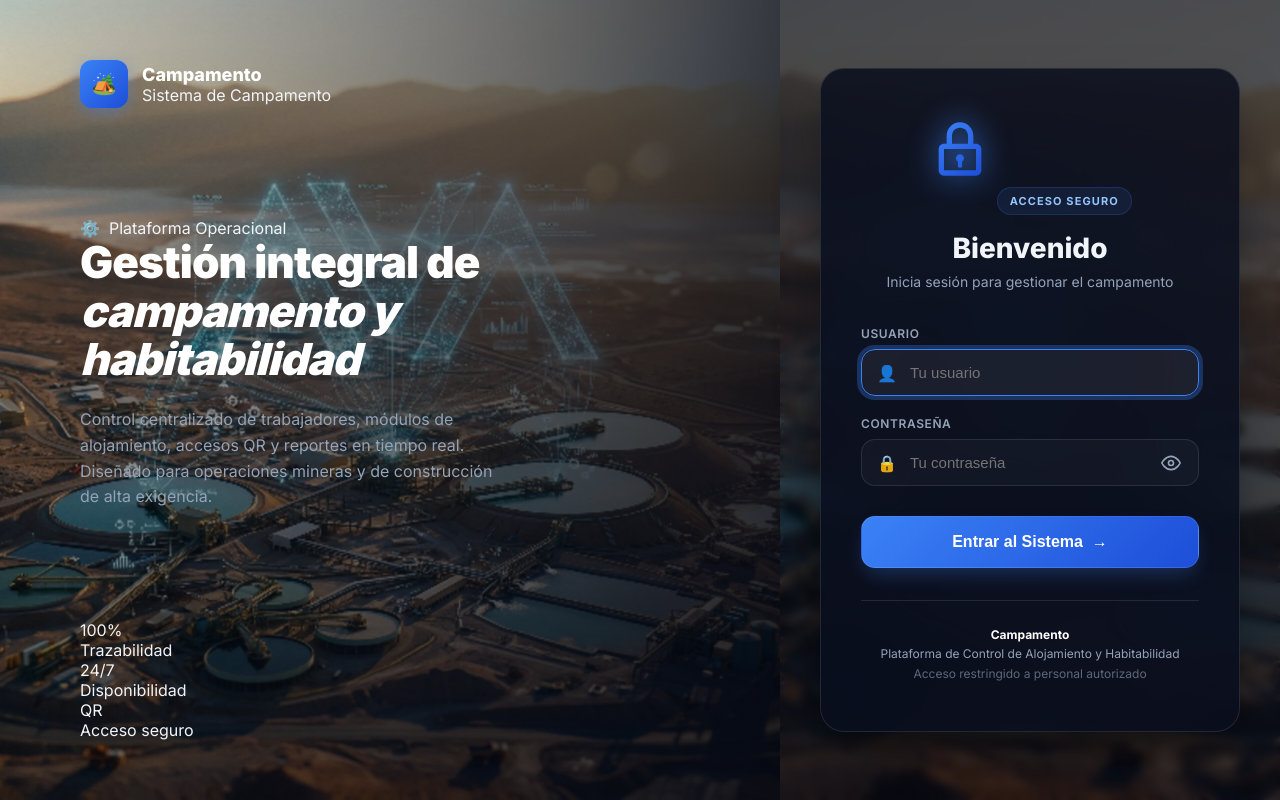
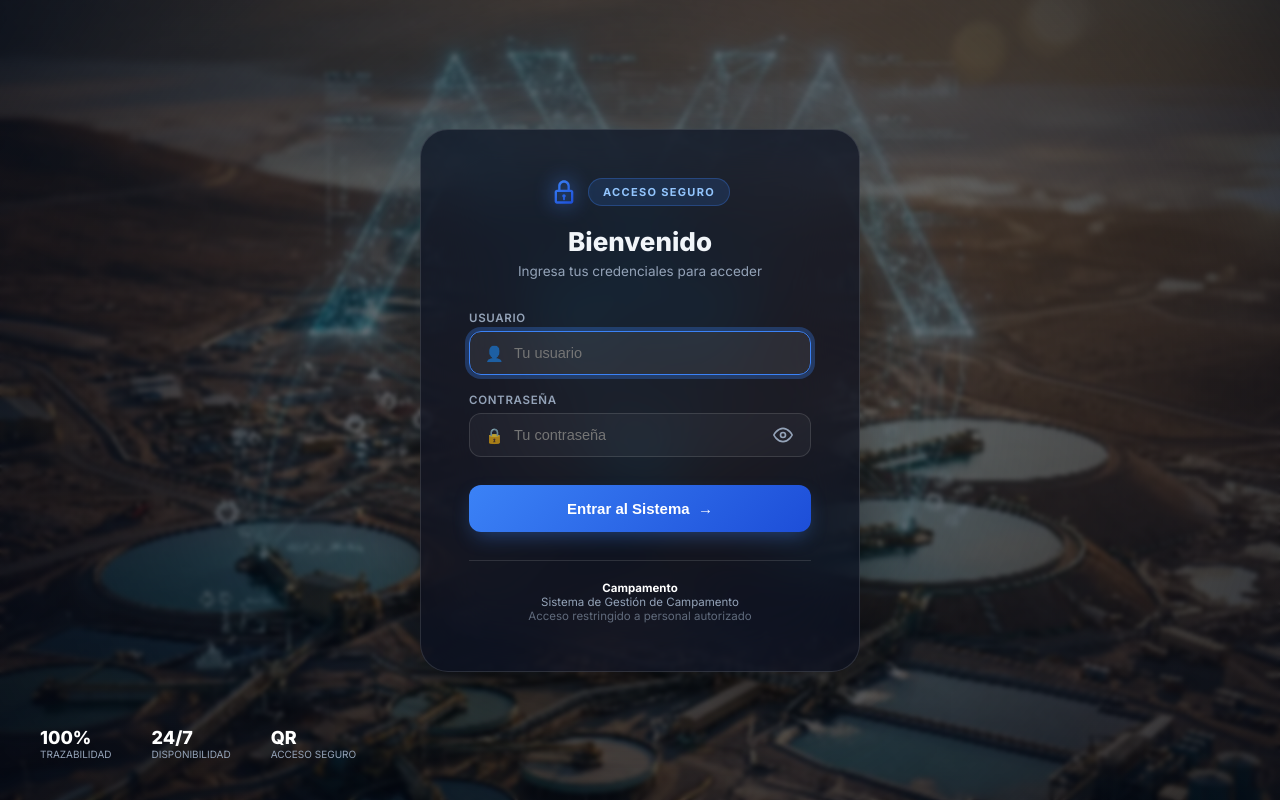
Before and after one commit to camilovillalobos1987-cmd/Control-alojamiento, a Flask app: page /login in a window 1280 px wide. Run offline with Flask 3, Linux system fonts and the light colour scheme.

Commit message:
Fix login background crop and align lock icon with badge

```diff
--- a/templates/auth/login.html
+++ b/templates/auth/login.html
@@ -16,8 +16,8 @@
       --text:    #f1f5f9;
       --muted:   #94a3b8;
       --sub:     #cbd5e1;
-      --border:  rgba(255,255,255,0.1);
-      --glass-bg: rgba(10, 15, 30, 0.85); /* Glass base */
+      --border:  rgba(255,255,255,0.12);
+      --glass-bg: rgba(10, 15, 30, 0.7);
     }
 
     html, body {
@@ -29,95 +29,27 @@
     }
 
     /* ══════════════════════════════════════════════
-       LAYOUT: Glassmorphism centric
+       LAYOUT: Full Background Centered
     ══════════════════════════════════════════════ */
     .page {
       height: 100vh;
-      display: grid;
-      grid-template-columns: 1fr 500px;
-      background: #030712;
+      width: 100vw;
+      display: flex;
+      align-items: center;
+      justify-content: center;
+      position: relative;
+      background-image: url("{{ url_for('static', filename='img/portada.webp') }}");
+      background-size: cover;
+      background-position: center;
     }
 
-    @media (max-width: 992px) {
-      .page { grid-template-columns: 1fr; }
-      .left-panel { display: none; }
-    }
-
-    /* ══ Panel izquierdo ══ */
-    .left-panel {
-      position: relative;
-      overflow: hidden;
-    }
-
-    .left-panel img {
-      position: absolute;
-      inset: 0;
-      width: 100%; height: 100%;
-      object-fit: cover;
-      object-position: center 30%;
-    }
-
-    .left-panel::after {
+    /* Overlay general para profundidad */
+    .page::before {
       content: '';
       position: absolute;
       inset: 0;
-      background:
-        linear-gradient(to right,
-          rgba(3,7,18,0.1) 0%,
-          rgba(3,7,18,0.8) 100%),
-        linear-gradient(to bottom,
-          transparent 0%,
-          rgba(3,7,18,0.4) 100%);
-    }
-
-    .left-content {
-      position: absolute;
-      inset: 0;
-      z-index: 1;
-      display: flex;
-      flex-direction: column;
-      justify-content: space-between;
-      padding: 60px 80px;
-    }
-
-    .left-brand { display: flex; align-items: center; gap: 14px; }
-    .left-brand-icon {
-      width: 48px; height: 48px;
-      background: var(--accent-grad);
-      border-radius: 12px;
-      display: flex; align-items: center; justify-content: center;
-      font-size: 20px;
-      box-shadow: 0 4px 15px rgba(59,130,246,0.4);
-    }
-    .left-brand-name { font-size: 18px; font-weight: 800; color: #fff; }
-
-    .left-hero { flex: 1; display: flex; flex-direction: column; justify-content: center; }
-    .left-title {
-      font-size: 44px; font-weight: 900; line-height: 1.1; color: #fff;
-      margin-bottom: 24px; letter-spacing: -0.02em;
-    }
-    .left-title span { color: var(--accent); }
-    .left-desc { font-size: 16px; color: var(--muted); line-height: 1.6; max-width: 420px; }
-
-    /* ══ Panel derecho ══ */
-    .right-panel {
-      background-image: url("{{ url_for('static', filename='img/portada.webp') }}");
-      background-size: cover;
-      background-position: center;
-      display: flex;
-      align-items: center;
-      justify-content: center;
-      padding: 20px;
-      position: relative;
-    }
-
-    /* Overlay oscuro para que el glass se vea mejor */
-    .right-panel::before {
-      content: '';
-      position: absolute;
-      inset: 0;
-      background: rgba(3, 7, 18, 0.7); /* Oscurecer imagen de fondo */
-      backdrop-filter: blur(4px);
+      background: radial-gradient(circle at center, rgba(3,7,18,0.4) 0%, rgba(3,7,18,0.85) 100%);
+      backdrop-filter: blur(2px);
     }
 
     /* Animación de error */
@@ -130,122 +62,131 @@
 
     .form-box {
       width: 100%;
-      max-width: 420px;
+      max-width: 440px;
       background: var(--glass-bg);
-      backdrop-filter: blur(28px) saturate(180%);
-      -webkit-backdrop-filter: blur(28px) saturate(180%);
+      backdrop-filter: blur(32px) saturate(180%);
+      -webkit-backdrop-filter: blur(32px) saturate(180%);
       border: 1px solid var(--border);
-      border-radius: 24px;
-      padding: 48px 40px;
-      box-shadow: 0 25px 50px -12px rgba(0, 0, 0, 0.5);
+      border-radius: 28px;
+      padding: 48px;
+      box-shadow: 0 40px 100px -20px rgba(0, 0, 0, 0.6);
       position: relative;
-      z-index: 2;
+      z-index: 10;
     }
 
-    /* Marca superior en móvil */
-    .mobile-logo { display: none; margin-bottom: 30px; text-align: center; }
-    @media (max-width: 992px) {
-        .mobile-logo { display: block; }
-        .right-panel::before { background: rgba(3, 7, 18, 0.85); } /* Más oscuro en móvil */
+    .form-header { text-align: center; margin-bottom: 32px; }
+
+    /* Contenedor alineado para Candado + Badge */
+    .security-meta {
+        display: flex;
+        align-items: center;
+        justify-content: center;
+        gap: 10px;
+        margin-bottom: 20px;
     }
 
-    .form-header { text-align: center; margin-bottom: 36px; }
+    .brand-svg-icon {
+        width: 28px; height: 28px;
+        filter: drop-shadow(0 0 10px var(--accent));
+    }
+
     .form-header-badge {
       display: inline-flex;
-      background: rgba(59,130,246,0.1);
-      border: 1px solid rgba(59,130,246,0.2);
-      padding: 6px 12px;
+      background: rgba(59,130,246,0.15);
+      border: 1px solid rgba(59,130,246,0.3);
+      padding: 6px 14px;
       border-radius: 99px;
       font-size: 11px;
       font-weight: 700;
       text-transform: uppercase;
-      letter-spacing: 0.1em;
+      letter-spacing: 0.12em;
       color: #93c5fd;
-      margin-bottom: 16px;
-    }
-    .form-header h1 { font-size: 28px; font-weight: 800; margin-bottom: 8px; }
-    .form-header p { color: var(--muted); font-size: 14px; }
-
-    /* Estilo del ícono SVG para reemplazar emoji */
-    .brand-svg-icon {
-        width: 64px; height: 64px;
-        margin-bottom: 24px;
-        filter: drop-shadow(0 0 15px var(--accent));
     }
 
+    .form-header h1 { font-size: 26px; font-weight: 800; margin-bottom: 6px; }
+    .form-header p { color: var(--muted); font-size: 13.5px; }
+
     .alert {
-      background: rgba(239, 68, 68, 0.15);
+      background: rgba(239, 68, 68, 0.2);
       border: 1px solid rgba(239, 68, 68, 0.3);
       color: #fca5a5;
       padding: 12px 16px;
       border-radius: 12px;
       font-size: 13px;
-      margin-bottom: 24px;
+      margin-bottom: 20px;
       display: flex;
       align-items: center;
       gap: 10px;
     }
 
-    .field { margin-bottom: 20px; }
+    .field { margin-bottom: 18px; }
     .field label {
-      display: block; font-size: 12px; font-weight: 600; color: var(--muted);
-      margin-bottom: 8px; text-transform: uppercase; letter-spacing: 0.05em;
+      display: block; font-size: 11.5px; font-weight: 600; color: var(--muted);
+      margin-bottom: 6px; text-transform: uppercase; letter-spacing: 0.06em;
     }
     .input-wrap { position: relative; }
     .input-icon {
       position: absolute; left: 16px; top: 50%; transform: translateY(-50%);
-      color: var(--muted); font-size: 16px;
+      color: var(--muted); font-size: 15px; opacity: 0.7;
     }
     .field input {
       width: 100%;
-      background: rgba(255,255,255,0.03);
+      background: rgba(255,255,255,0.04);
       border: 1px solid var(--border);
-      border-radius: 14px;
-      padding: 14px 16px 14px 48px;
+      border-radius: 12px;
+      padding: 13px 16px 13px 44px;
       color: #fff;
-      font-size: 15px;
+      font-size: 14.5px;
       outline: none;
       transition: all 0.2s;
     }
     .field input:focus {
-      background: rgba(255,255,255,0.06);
+      background: rgba(255,255,255,0.08);
       border-color: var(--accent);
       box-shadow: 0 0 0 4px var(--glow);
     }
 
-    /* Error field highlight */
-    .field.error input { border-color: #ef4444; }
-
-    /* Eye toggle */
     .pw-toggle {
         position: absolute; right: 14px; top: 50%; transform: translateY(-50%);
         background: none; border: none; color: var(--muted);
         cursor: pointer; padding: 4px; display: flex; align-items: center;
-        transition: color 0.2s;
     }
-    .pw-toggle:hover { color: var(--text); }
 
     .btn-submit {
       width: 100%;
-      padding: 16px;
+      padding: 15px;
       background: var(--accent-grad);
-      border: 1px solid rgba(255,255,255,0.1);
-      border-radius: 14px;
-      color: #fff; font-size: 16px; font-weight: 700;
+      border: none;
+      border-radius: 12px;
+      color: #fff; font-size: 15px; font-weight: 700;
       cursor: pointer; transition: all 0.2s;
-      box-shadow: 0 10px 20px -5px rgba(59,130,246,0.3);
+      box-shadow: 0 8px 20px -5px rgba(59,130,246,0.4);
       margin-top: 10px;
     }
-    .btn-submit:hover { transform: translateY(-2px); box-shadow: 0 15px 30px -5px rgba(59,130,246,0.5); }
-    .btn-submit:active { transform: translateY(0); }
+    .btn-submit:hover { transform: translateY(-2px); box-shadow: 0 12px 25px -5px rgba(59,130,246,0.6); }
 
     .form-footer {
-      margin-top: 32px; text-align: center; font-size: 12px; color: var(--muted);
-      border-top: 1px solid var(--border); padding-top: 24px; line-height: 1.6;
+      margin-top: 28px; text-align: center; font-size: 11.5px; color: var(--muted);
+      border-top: 1px solid var(--border); padding-top: 20px;
     }
 
+    /* Stats integrados sutilmente */
+    .stats-revert {
+        position: absolute;
+        bottom: 40px;
+        left: 40px;
+        display: flex;
+        gap: 40px;
+        z-index: 5;
+    }
+    @media (max-width: 768px) { .stats-revert { display: none; } }
+
+    .stat-item-rev { display: flex; flex-direction: column; }
+    .stat-item-rev span:first-child { font-size: 18px; font-weight: 800; color: #fff; }
+    .stat-item-rev span:last-child { font-size: 10px; color: var(--muted); text-transform: uppercase; }
+
     .dev-hint {
-        margin-top: 20px; padding: 12px; border-radius: 12px;
+        margin-top: 16px; padding: 10px; border-radius: 10px;
         background: rgba(59,130,246,0.05); border: 1px dashed rgba(59,130,246,0.2);
         font-size: 11px; color: var(--sub);
     }
@@ -254,69 +195,28 @@
 <body>
 <div class="page">
 
-  <!-- ══ Panel izquierdo ══ -->
-  <div class="left-panel">
-    <img src="{{ url_for('static', filename='img/portada.webp') }}" alt="Campamento"/>
-    <div class="left-content">
-
-      <!-- Marca arriba -->
-      <div class="left-brand">
-        <div class="left-brand-icon">🏕️</div>
-        <div>
-          <div class="left-brand-name">{{ NOMBRE_EMPRESA }}</div>
-          <div class="left-brand-sub">Sistema de Campamento</div>
+  <!-- Stats originales restaurados del diseño anterior -->
+  <div class="stats-revert">
+    <div class="stat-item-rev">
+        <span>100%</span>
+        <span>Trazabilidad</span>
+    </div>
+    <div class="stat-item-rev">
+        <span>24/7</span>
+        <span>Disponibilidad</span>
+    </div>
+    <div class="stat-item-rev">
+        <span>QR</span>
+        <span>Acceso Seguro</span>
     </div>
   </div>
 
-      <!-- Texto principal centrado -->
-      <div class="left-hero">
-        <div class="left-tag">⚙️ &nbsp;Plataforma Operacional</div>
-        <div class="left-title">
-          Gestión integral de<br>
-          <em>campamento y</em><br>
-          <em>habitabilidad</em>
-        </div>
-        <p class="left-desc">
-          Control centralizado de trabajadores, módulos de alojamiento,
-          accesos QR y reportes en tiempo real. Diseñado para operaciones
-          mineras y de construcción de alta exigencia.
-        </p>
-      </div>
-
-      <!-- Stats abajo -->
-      <div class="left-stats">
-        <div class="left-stat">
-          <div class="left-stat-num">100%</div>
-          <div class="left-stat-label">Trazabilidad</div>
-        </div>
-        <div class="left-stat">
-          <div class="left-stat-num">24/7</div>
-          <div class="left-stat-label">Disponibilidad</div>
-        </div>
-        <div class="left-stat">
-          <div class="left-stat-num">QR</div>
-          <div class="left-stat-label">Acceso seguro</div>
-        </div>
-      </div>
-
-    </div>
-  </div>
-
-  <!-- ══ Panel derecho ══ -->
-  <div class="right-panel">
-
   <div class="form-box {% if get_flashed_messages(category_filter=['danger']) %}shake{% endif %}">
-
-      <!-- Logo visible solo en móvil -->
-      <div class="mobile-logo">
-          <div class="left-brand" style="justify-content: center;">
-            <div class="left-brand-icon">🏕️</div>
-            <div class="left-brand-name">{{ NOMBRE_EMPRESA }}</div>
-          </div>
-      </div>
 
     <!-- Cabecera -->
     <div class="form-header">
+
+      <div class="security-meta">
           <svg class="brand-svg-icon" viewBox="0 0 24 24" fill="none" xmlns="http://www.w3.org/2000/svg">
               <path d="M12 2C9.243 2 7 4.243 7 7V10H6C4.897 10 4 10.897 4 12V20C4 21.103 4.897 22 6 22H18C19.103 22 20 21.103 20 20V12C20 10.897 19.103 10 18 10H17V7C17 4.243 14.757 2 12 2ZM9 7C9 5.346 10.346 4 12 4C13.654 4 15 5.346 15 7V10H9V7ZM18 20H6V12H18V20ZM12 14C11.171 14 10.5 14.671 10.5 15.5C10.5 16.035 10.781 16.502 11.2 16.765V18.5C11.2 18.776 11.424 19 11.7 19H12.3C12.576 19 12.8 18.776 12.8 18.5V16.765C13.219 16.502 13.5 16.035 13.5 15.5C13.5 14.671 12.829 14 12 14Z" fill="url(#grad1)"/>
               <defs>
@@ -327,8 +227,10 @@
               </defs>
           </svg>
           <div class="form-header-badge">Acceso Seguro</div>
+      </div>
+
       <h1>Bienvenido</h1>
-        <p>Inicia sesión para gestionar el campamento</p>
+      <p>Ingresa tus credenciales para acceder</p>
     </div>
 
     <!-- Flash messages -->
@@ -343,7 +245,7 @@
 
     <!-- Formulario -->
     <form method="POST" action="{{ url_for('login') }}">
-        <div class="field {% if get_flashed_messages(category_filter=['danger']) %}error{% endif %}">
+      <div class="field">
         <label>Usuario</label>
         <div class="input-wrap">
           <span class="input-icon">👤</span>
@@ -353,7 +255,7 @@
         </div>
       </div>
 
-        <div class="field {% if get_flashed_messages(category_filter=['danger']) %}error{% endif %}">
+      <div class="field">
         <label>Contraseña</label>
         <div class="input-wrap">
           <span class="input-icon">🔒</span>
@@ -374,18 +276,16 @@
     <!-- Footer -->
     <div class="form-footer">
       <strong style="color:#fff;">{{ NOMBRE_EMPRESA }}</strong><br>
-        Plataforma de Control de Alojamiento y Habitabilidad<br>
+      Sistema de Gestión de Campamento<br>
       <span style="opacity:0.6;">Acceso restringido a personal autorizado</span>
     </div>
 
     {% if config.DEBUG %}
     <div class="dev-hint">
-        <strong>Modo desarrollo:</strong><br>
-        Admin: admin / admin123 | Visor: visor / visor123
+      <strong>Debug:</strong> admin / admin123
     </div>
     {% endif %}
 
-    </div>
   </div>
 
 </div>
```
Lines whose indentation alone changed are shown as unchanged.
